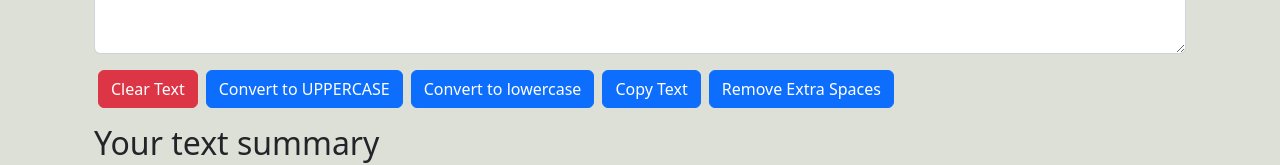
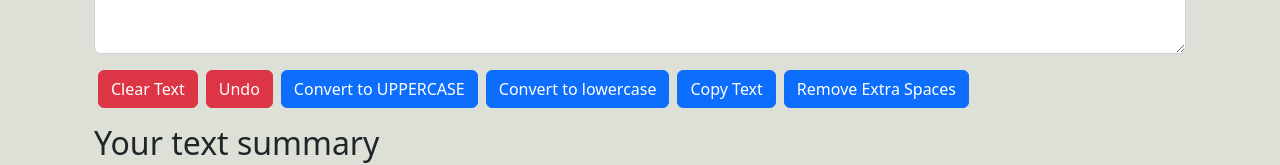
Before and after one commit to Akash33253/WordUtils-React, a React (Create React App) app: page / in a window 1280 px wide. Both pictures are taken after typing "Sample" into the empty fields and a click on the button "Convert to UPPERCASE". Shown: the part 240-405 px from the top of the page. Built offline with nearby package versions, Linux system fonts and the light colour scheme.

Commit message:
Undo button introduced

```diff
--- a/src/components/TextForm.js
+++ b/src/components/TextForm.js
@@ -1,18 +1,30 @@
 import React,{useState} from 'react'
 export default function TextForm(props) {
+
+  const [text,setText]=useState('');
+  const [prevText,setprevText] = useState('');
   const handleClearText = ()=>{
     // console.log("Upercase button has been clicked");
+   setprevText(text);
     setText('');
     props.showAlert("TextBox has been cleared","success");
   }
+  const handleUndoText = ()=>{
+    // console.log("Upercase button has been clicked");
+    setText(prevText);
+    setprevText('');
+    props.showAlert("Undo Done !","success");
+  }
   const handleUpCaseClick = ()=>{
     // console.log("Upercase button has been clicked");
+    setprevText(text);
     setText(text.toUpperCase());
     props.showAlert("All the text in the TextBox has been converted to upperCase letters","success");
   }
 
   const handleLowCaseClick = ()=>{
     // console.log("Upercase button has been clicked");
+    setprevText(text);
     setText(text.toLowerCase());
     props.showAlert("All the text in the TextBox has been converted to lowerCase letters","success");
 
@@ -28,6 +40,7 @@ export default function TextForm(props) {
 
   const handleExtraSpaces = ()=>{
     // console.log("Upercase button has been clicked");
+    setprevText(text);
     let newTex = text.split(/[ ]+/);
     setText(newTex.join(" "));
     props.showAlert("All the extra spaces hase benn removed in the TextBox","success");
@@ -40,7 +53,6 @@ export default function TextForm(props) {
   }
 
 
-  const [text,setText]=useState('');
   // text="here"  // wrong way to change the state
 
   // setText("new text"); // correct eay to change the state;
@@ -50,6 +62,7 @@ export default function TextForm(props) {
     <h1>{props.heading}</h1>
     <textarea className="form-control" id="myBox" rows="6" value={text} style={{backgroundColor : props.mode==='dark'?'grey':'white', color : props.mode==='dark'?'white':'black'}} onChange={handleOnChange}></textarea>
       <button className="btn btn-danger my-3 mx-1" onClick={handleClearText}>Clear Text</button>
+      <button className="btn btn-danger my-3 mx-1" style={{display : text===''?'none':'inline'}} onClick={handleUndoText}>Undo</button>
       <button className="btn btn-primary my-3 mx-1" onClick={handleUpCaseClick}>Convert to UPPERCASE</button>
       <button className="btn btn-primary my-3 mx-1" onClick={handleLowCaseClick}>Convert to lowercase</button>
       <button className="btn btn-primary my-3 mx-1" onClick={handleCopy}>Copy Text</button>
```
